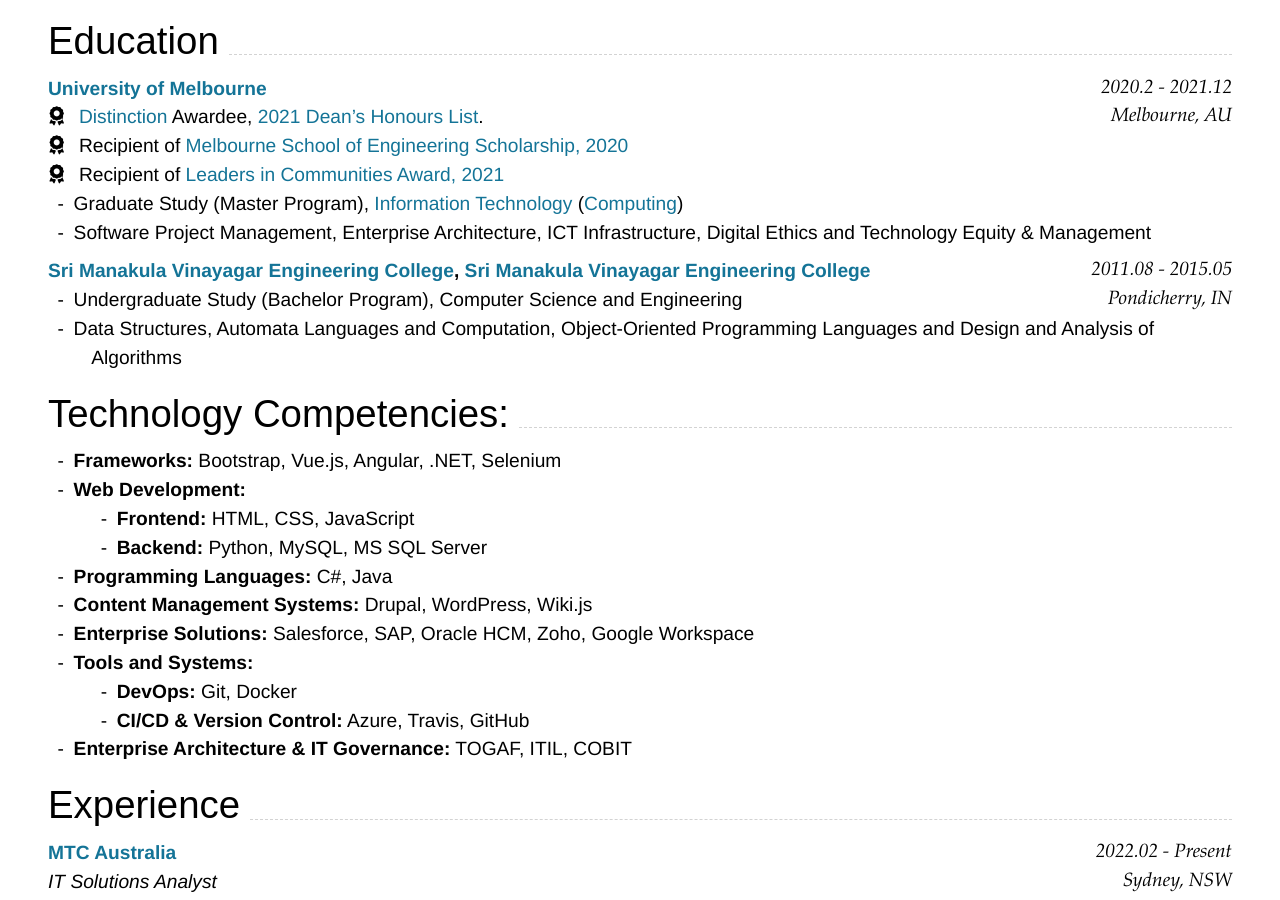
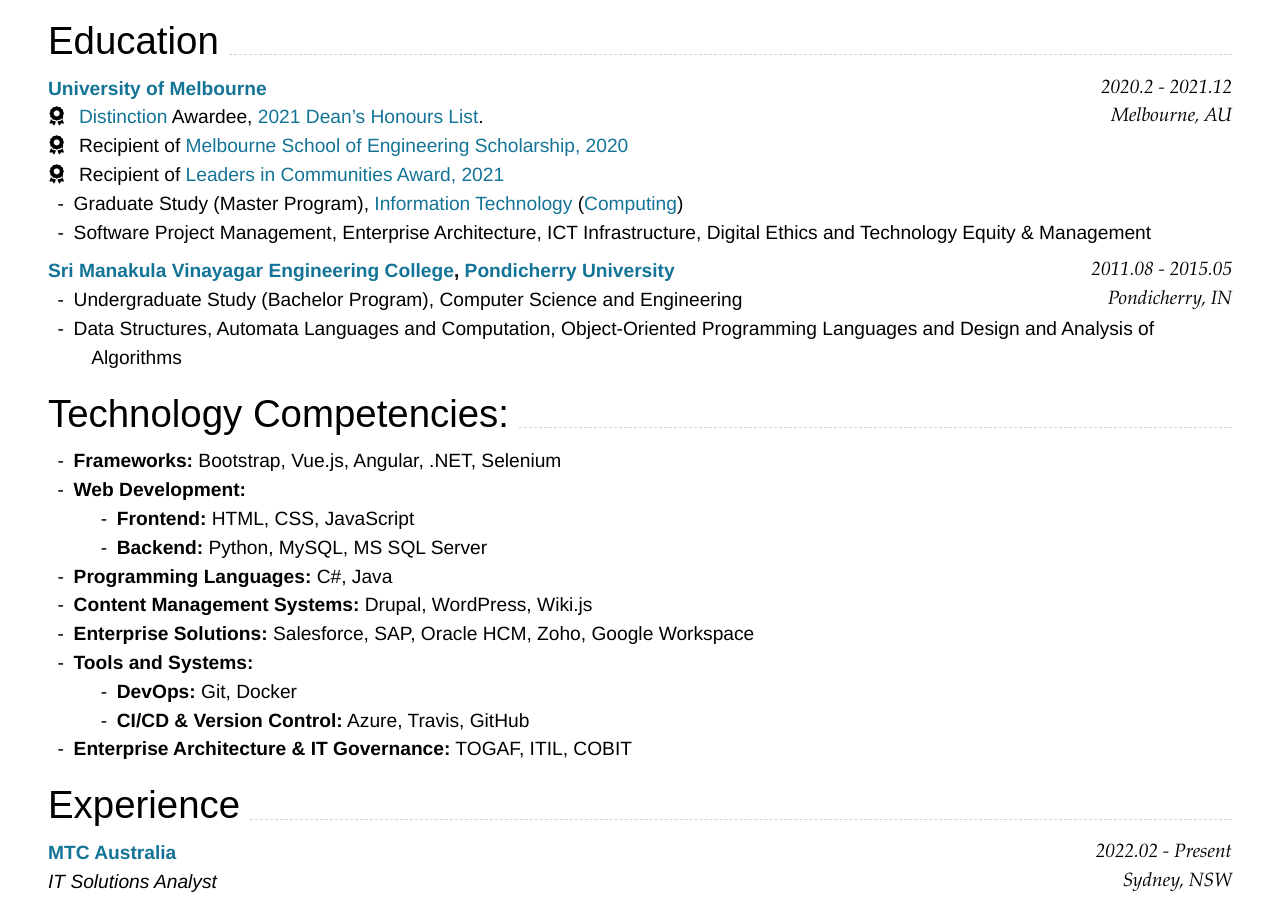
Before and after one commit to thedhanawada/me, a Jekyll site: the page built from index.md, in a window 1280 px wide and 900 px high, scrolled down 388 px. Built offline with Jekyll 4.4.1, drawn with Linux system fonts in a browser that asks for light colours; nearby versions of some CDN libraries.

Commit message:
Update index.md

````diff
--- a/index.md
+++ b/index.md
@@ -54,7 +54,7 @@ Melbourne, AU
 - Graduate Study (Master Program), [Information Technology](https://handbook.unimelb.edu.au/2021/courses/mc-it) ([Computing](https://handbook.unimelb.edu.au/2021/components/mc-it-spec-1){:target="_blank"})
 - Software Project Management, Enterprise Architecture, ICT Infrastructure, Digital Ethics and Technology Equity & Management
 
-### **[Sri Manakula Vinayagar Engineering College](https://smvec.ac.in/){:target="_blank"}, [Sri Manakula Vinayagar Engineering College](https://www.pondiuni.edu.in/){:target="_blank"}** `2011.08 - 2015.05`
+### **[Sri Manakula Vinayagar Engineering College](https://smvec.ac.in/){:target="_blank"}, [Pondicherry University](https://www.pondiuni.edu.in/){:target="_blank"}** `2011.08 - 2015.05`
 
 ```
 Pondicherry, IN
````
